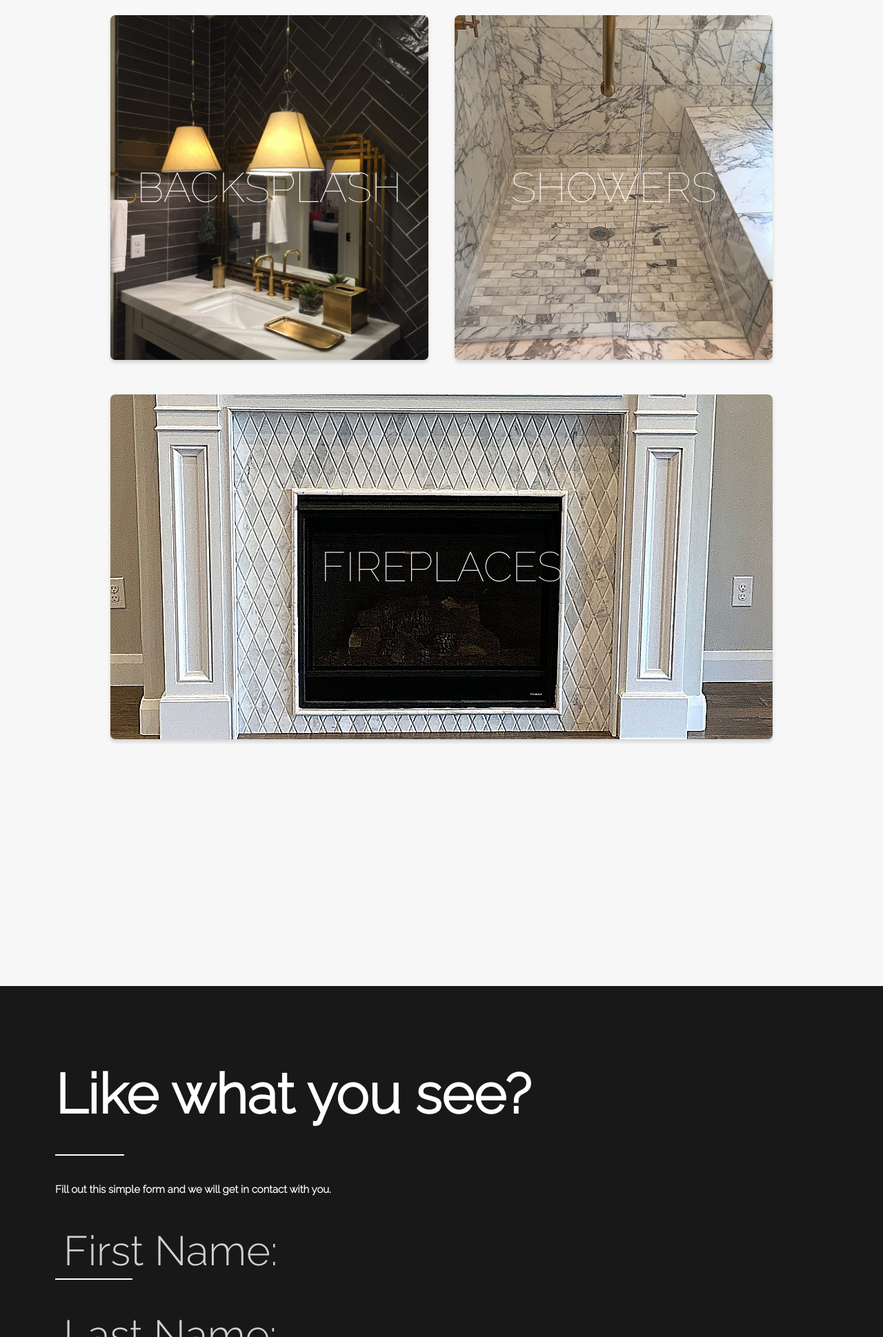
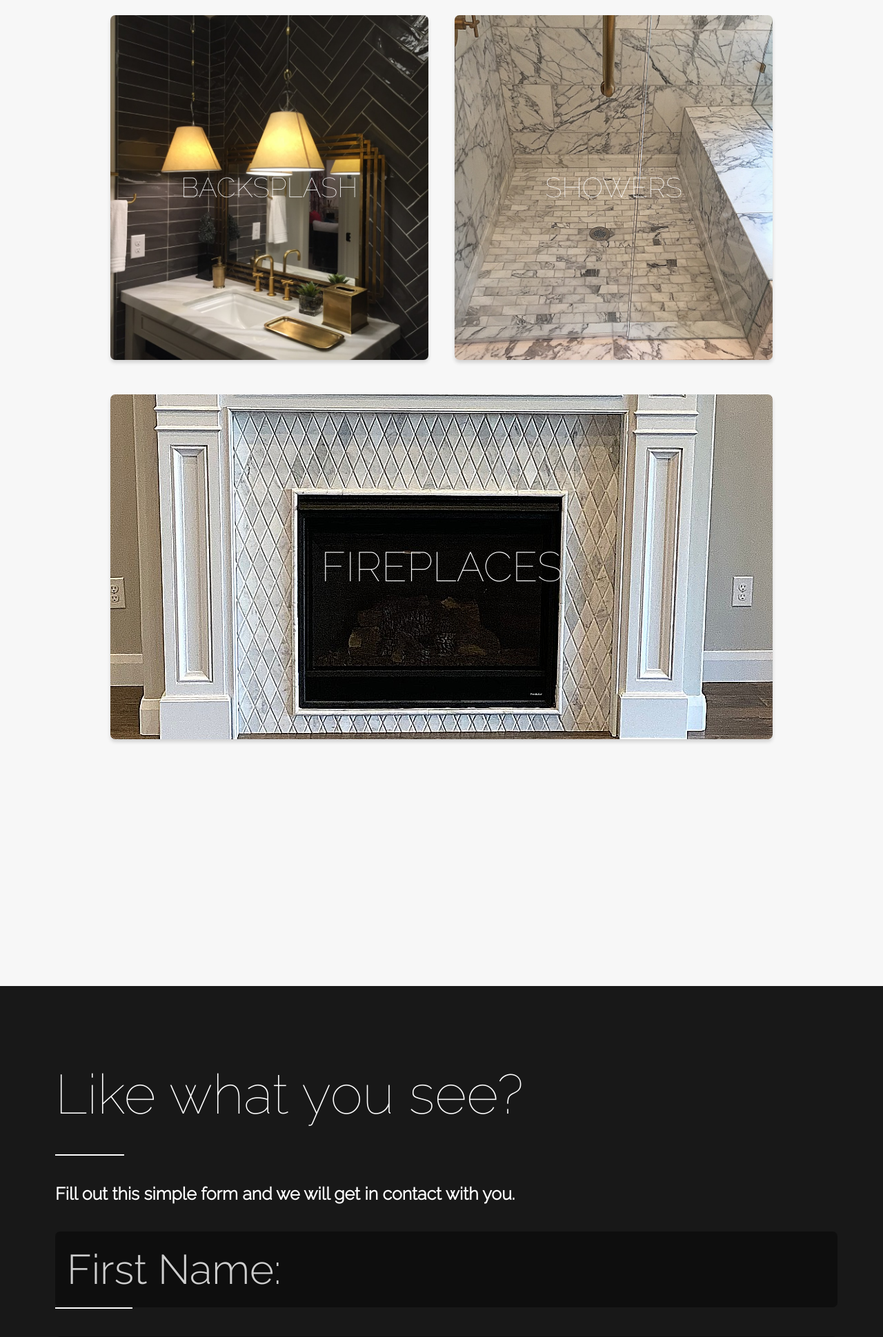
Before and after one commit to joybob22/pxptile, a PHP site: page /index.html in a window 1280 px wide. Shown: the part 1570-3509 px from the top of the page at 69% size. Run offline with PHP 8.4, Linux system fonts and the light colour scheme; some libraries are stand-ins or nearby versions.

Commit message:
Made mobile enhancements

```diff
--- a/main.css
+++ b/main.css
@@ -472,6 +472,7 @@ h1,h2,h3,h4,h5,h6,p,span,div,a,html,body,input,textarea {
 
 .form h1 {
   margin-top: 30px;
+  font-weight: 100;
 }
 
 .form h1, .form h3 {
@@ -508,11 +509,12 @@ h1,h2,h3,h4,h5,h6,p,span,div,a,html,body,input,textarea {
 
 input {
   font-size: 15px;
-  padding: 5px 2px;
+  padding: 7px 5px;
   width: 200px;
   color: white;
-  background-color: #181818;
+  background-color: #0e0e0e;
   border: none;
+  border-radius: 7px;
 }
 
 ::placeholder {
@@ -535,7 +537,7 @@ textarea {
   font-size: 15px;
   resize: vertical;
   color: white;
-  background-color: #181818;
+  background-color: #0e0e0e;
   border: 1px solid white;
 }
 
@@ -641,6 +643,10 @@ textarea {
     padding-top: 250px;
   }
 
+  .card {
+    font-size: 40px;
+  }
+
   .hexagonContent {
     position: relative;
     width: 800px;
@@ -728,6 +734,10 @@ textarea {
     height: 1500px;
   }
 
+  input {
+    padding: 20px 7px;
+  }
+
   input, textarea {
     width: 100%;
     font-size: 60px;
@@ -769,7 +779,7 @@ textarea {
 
   .form h3 {
     margin-top:40px;
-    font-size: 15px;
+    font-size: 25px;
     margin-bottom: 40px;
   }
 
```
